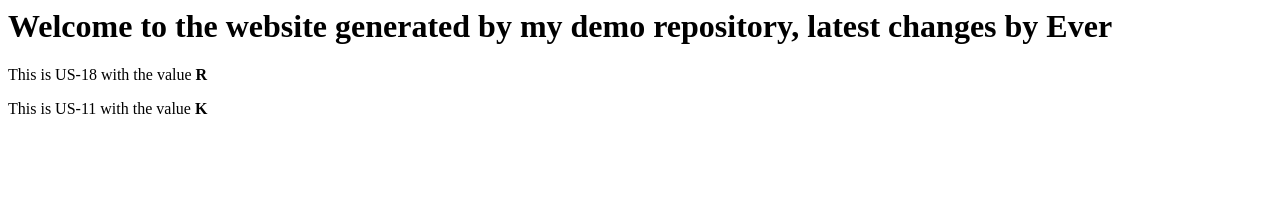
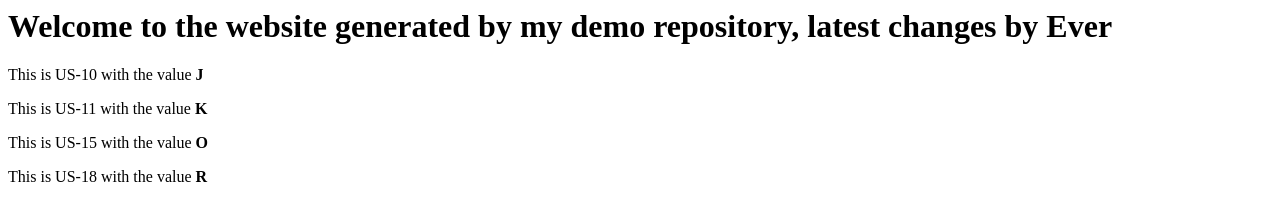
Before and after one commit to utn-integrador-III/demo-repository, a website: page index.html in a window 1280 px wide. Drawn offline with Linux system fonts and the light colour scheme.

Commit message:
US-15-Laura (#71)

```diff
--- a/index.html
+++ b/index.html
@@ -1,3 +1,5 @@
 <h1>Welcome to the website generated by my demo repository, latest changes by Ever</h1>
+<p>This is US-10 with the value <strong>J</strong></p>
+<p>This is US-11 with the value <strong>K</strong></p>
+<p>This is US-15 with the value <strong>O</strong></p>
 <p>This is US-18 with the value <strong>R</strong></p>
-<p>This is US-11 with the value <strong>K</strong></p>
```
